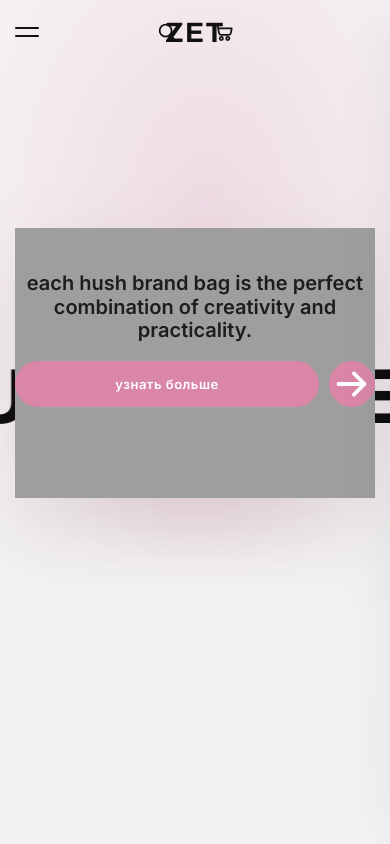
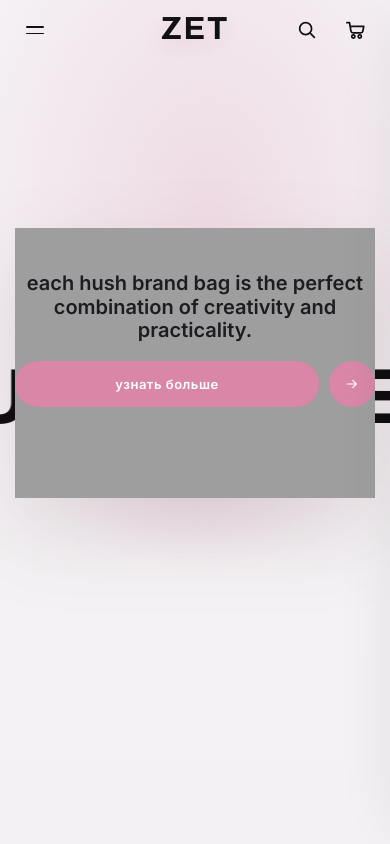
Before and after one commit to samura-dev/ZET, a React (Vite) app: page / in a window 390 px wide. Shown: the top 844 px of the page. Built offline with nearby package versions, Linux system fonts and the light colour scheme.

Commit message:
feat: restore header visual style and refine mobile topbar

```diff
--- a/src/components/hero/sd_HeroSection.css
+++ b/src/components/hero/sd_HeroSection.css
@@ -711,6 +711,11 @@
 	transition: transform 280ms cubic-bezier(0.22, 1, 0.36, 1);
 }
 
+.sd_hero__button_arrow_icon {
+	width: 16px;
+	height: 16px;
+}
+
 .sd_hero__actions:hover .sd_hero__button_arrow {
 	transform: translateX(10px);
 }
--- a/src/components/hero/sd_HeroSection.tsx
+++ b/src/components/hero/sd_HeroSection.tsx
@@ -38,7 +38,7 @@
           <a className="sd_hero__button_main" href="/about"><span className="sd_hero__button_main_text">узнать больше</span></a>
           <button className="sd_hero__button_arrow" type="button" aria-label="Открыть корзину" onClick={onCheckoutOpen}>
             <svg className="sd_hero__button_arrow_icon" viewBox="0 0 24 24" fill="none" xmlns="http://www.w3.org/2000/svg" aria-hidden>
-              <path d="M5 12H18.5M18.5 12L13 6.5M18.5 12L13 17.5" stroke="currentColor" strokeWidth="2" strokeLinecap="round" strokeLinejoin="round" />
+              <path d="M5 12H18.5M18.5 12L13 6.5M18.5 12L13 17.5" stroke="currentColor" strokeWidth="1.7" strokeLinecap="round" strokeLinejoin="round" />
             </svg>
           </button>
         </div>
--- a/src/components/shared/sd_GlobalHeader.css
+++ b/src/components/shared/sd_GlobalHeader.css
@@ -8,10 +8,35 @@
   pointer-events: none;
 }
 
+.sd_global_header__burger {
+  display: none;
+  border: 0;
+  background: transparent;
+  width: 40px;
+  height: 40px;
+  padding: 0;
+  align-items: center;
+  justify-content: center;
+  flex-direction: column;
+  gap: 5px;
+  border-radius: 50%;
+  color: #111;
+  cursor: pointer;
+  pointer-events: auto;
+}
+
+.sd_global_header__burger span {
+  display: block;
+  width: 18px;
+  height: 1.8px;
+  border-radius: 99px;
+  background: currentcolor;
+}
+
 .sd_global_header__menu {
   display: flex;
   flex-direction: row;
-  gap: 24px;
+  gap: 20px;
   align-items: center;
   pointer-events: auto;
 }
@@ -20,18 +45,39 @@
   color: #9a96a1;
   text-decoration: none;
   text-transform: lowercase;
-  font-size: 18px;
+  font-size: 17px;
   line-height: 1.1;
   display: inline-flex;
   align-items: center;
   gap: 8px;
-  transition: color 220ms ease, font-weight 220ms ease;
+  position: relative;
+  transition: color 220ms ease, font-weight 220ms ease, transform 220ms ease;
+}
+
+.sd_global_header__menu_item::after {
+  content: "";
+  position: absolute;
+  left: 0;
+  right: 0;
+  bottom: -5px;
+  height: 2px;
+  border-radius: 99px;
+  transform: scaleX(0);
+  transform-origin: left;
+  background: #d986a7;
+  transition: transform 240ms cubic-bezier(0.22, 1, 0.36, 1);
 }
 
 .sd_global_header__menu_item:hover,
 .sd_global_header__menu_item--active {
   color: #d986a7;
   font-weight: 600;
+  transform: translateY(-1px);
+}
+
+.sd_global_header__menu_item:hover::after,
+.sd_global_header__menu_item--active::after {
+  transform: scaleX(1);
 }
 
 .sd_global_header__brand {
@@ -45,6 +91,12 @@
   left: 50%;
   transform: translateX(-50%);
   pointer-events: auto;
+  text-transform: uppercase;
+  transition: transform 280ms cubic-bezier(0.22, 1, 0.36, 1), color 220ms ease;
+}
+
+.sd_global_header__brand:hover {
+  color: #d986a7;
 }
 
 .sd_global_header__tools {
@@ -391,6 +443,8 @@
 @media (max-width: 920px) {
   .sd_global_header {
     inset: 10px var(--sd_page_gutter) auto;
+    grid-template-columns: auto 1fr auto;
+    align-items: center;
   }
 
   .sd_global_header__menu {
@@ -417,26 +471,71 @@
   }
 
   .sd_global_header__menu_item {
-    font-size: 38px;
+    font-size: 36px;
     font-weight: 700;
   }
 
   .sd_global_header__burger {
     display: flex;
-    flex-direction: column;
-    gap: 6px;
-    background: transparent;
-    border: 0;
-    padding: 0;
-    width: 32px;
-    cursor: pointer;
-    pointer-events: auto;
+    justify-self: start;
   }
 
-  .sd_global_header__burger span {
-    width: 24px;
-    height: 2px;
-    background: #111;
-    border-radius: 2px;
+  .sd_global_header__menu_close {
+    position: absolute;
+    top: 20px;
+    right: var(--sd_page_gutter);
+    width: 44px;
+    height: 44px;
+    border-radius: 50%;
+    border: 0;
+    background: rgb(255 255 255 / 44%);
+    color: #111;
+    display: inline-flex;
+    align-items: center;
+    justify-content: center;
+    cursor: pointer;
+  }
+
+  .sd_global_header__menu_close svg {
+    width: 22px;
+    height: 22px;
+  }
+
+  .sd_global_header__brand {
+    position: absolute;
+    left: 50%;
+    transform: translateX(-50%);
+    font-size: 32px;
+    animation: sd_global_header_logo_float 2.6s ease-in-out infinite;
+  }
+
+  .sd_global_header__tools {
+    gap: 8px;
+  }
+
+  .sd_global_header__tool_button {
+    width: 40px;
+    height: 40px;
   }
 }
+
+@media (max-width: 560px) {
+  .sd_global_header__menu_item {
+    font-size: 30px;
+  }
+}
+
+@keyframes sd_global_header_logo_float {
+  0% {
+    transform: translateX(-50%) translateY(0);
+    text-shadow: 0 0 0 rgb(217 134 167 / 0%);
+  }
+  50% {
+    transform: translateX(-50%) translateY(-2px);
+    text-shadow: 0 8px 18px rgb(217 134 167 / 24%);
+  }
+  100% {
+    transform: translateX(-50%) translateY(0);
+    text-shadow: 0 0 0 rgb(217 134 167 / 0%);
+  }
+}
```
